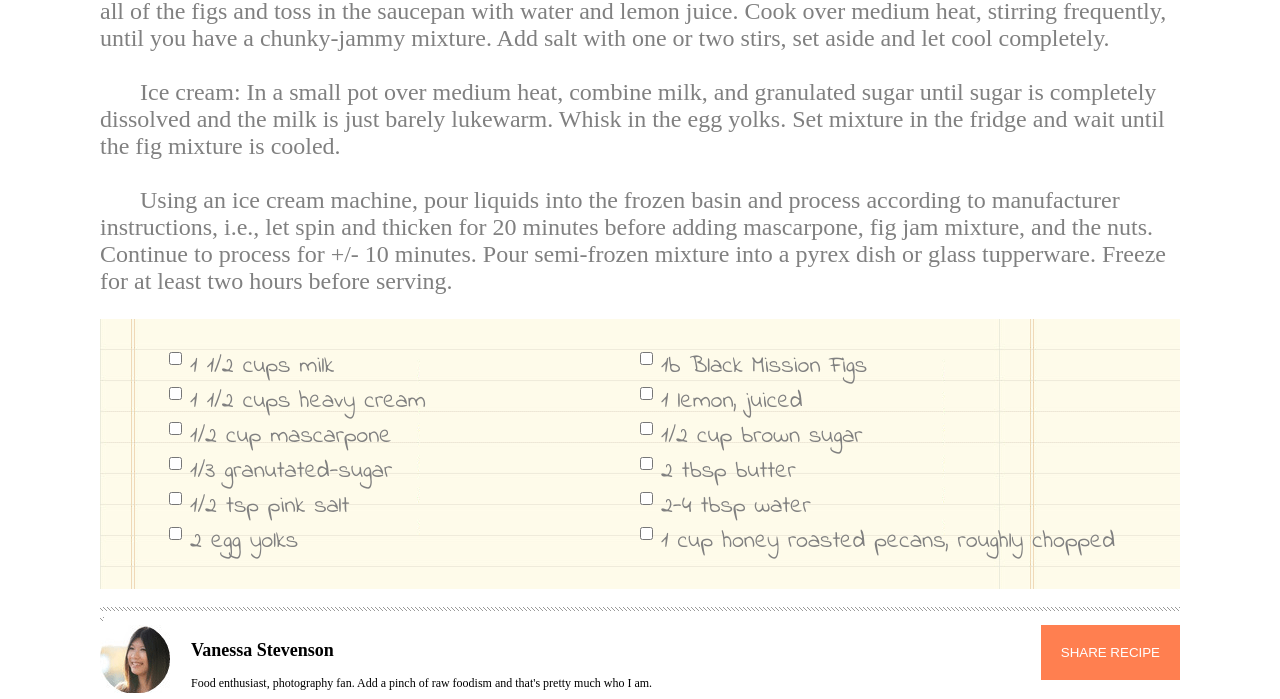
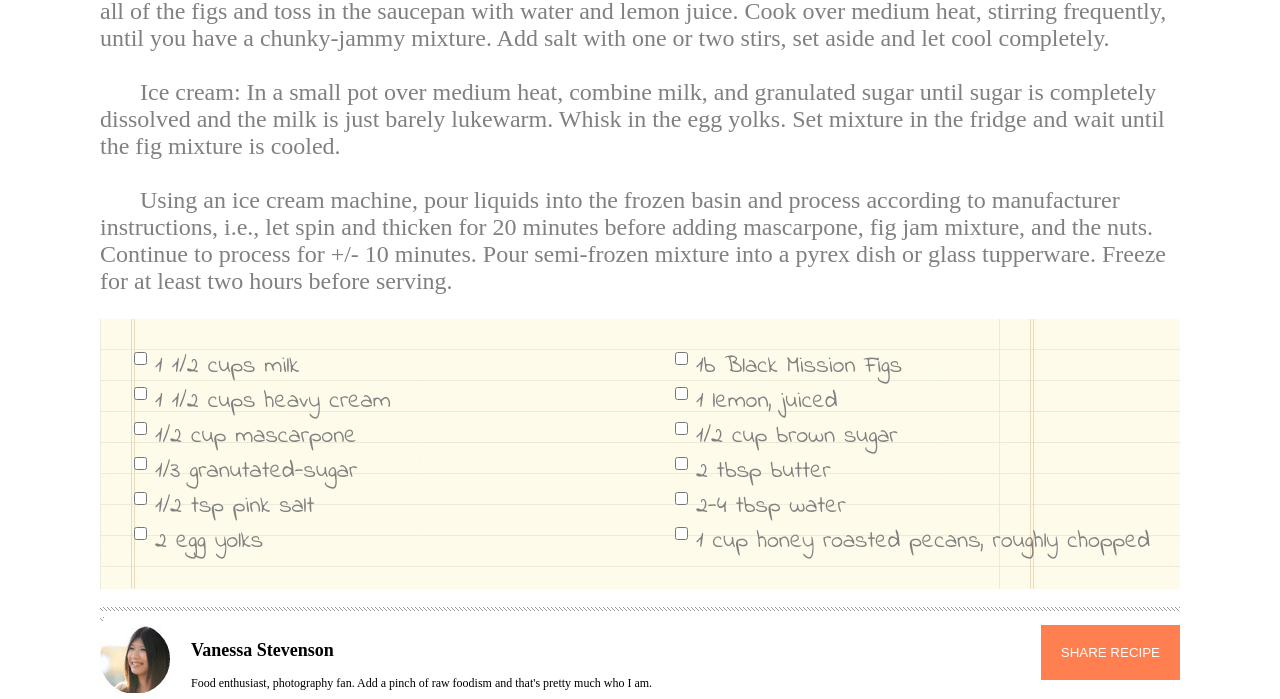
Before and after one commit to baileykue/lab-10-choco-pizza, a website: page index.html in a window 1280 px wide. Shown: the part 1153-1852 px from the top of the page. Drawn offline with Linux system fonts and the light colour scheme.

Commit message:
fixing margin problems

```diff
--- a/styles/style.css
+++ b/styles/style.css
@@ -86,13 +86,13 @@ li {
 #id1 {
     float: left;
     margin: 30px;
-    margin-left: 65px;
+    margin-left: 30px;
 }
 
 #id2 {
     float: right;
     margin: 30px;
-    margin-right: 65px;
+    margin-right: 30px;
 }
 
 footer {
```
